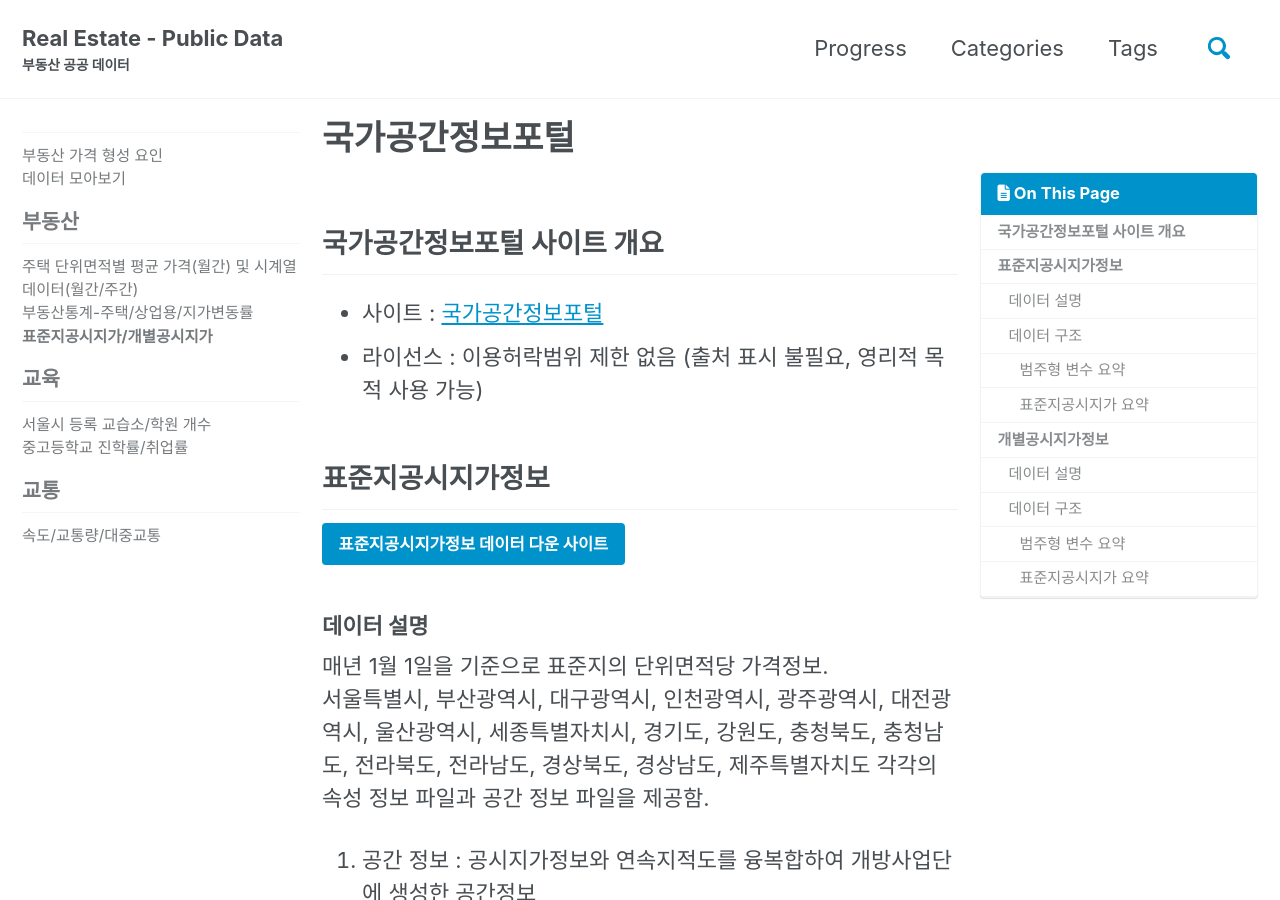
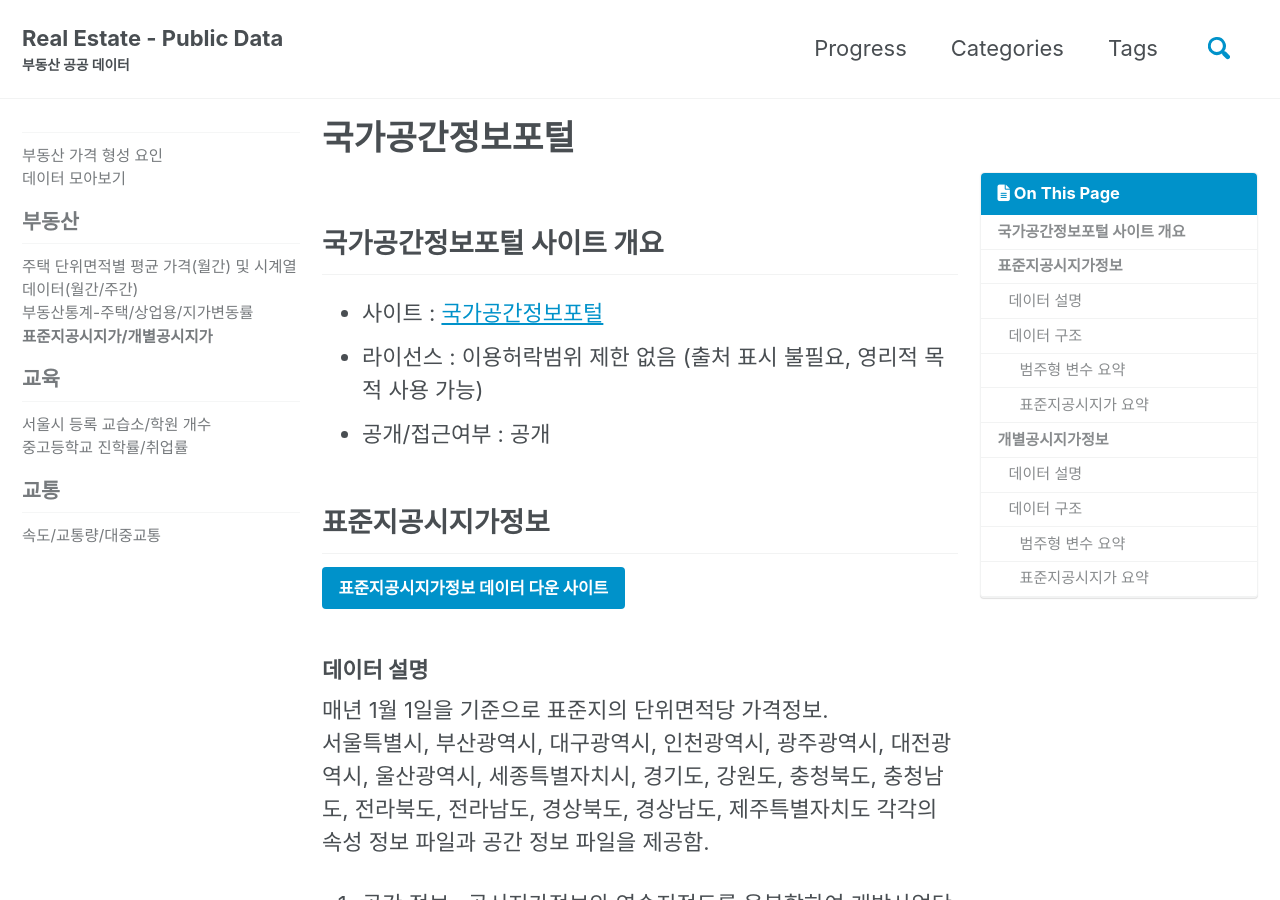
Before and after one commit to nseunghee97/real-estate-public-data, a Jekyll site: the page built from _posts/2019-08-13-국가공간정보포털-부동산.md, in a window 1280 px wide and 900 px high. Built offline with Jekyll 4.4.1, drawn with Linux system fonts in a browser that asks for light colours; cached includes are drawn as plain includes; nearby versions of some CDN libraries.

Commit message:
공개여부 추가

```diff
--- a/_posts/2019-08-13-국가공간정보포털-부동산.md
+++ b/_posts/2019-08-13-국가공간정보포털-부동산.md
@@ -17,6 +17,7 @@ permalink: /real-estate/spatial-portal/
 
 -   사이트 : [국가공간정보포털](http://www.nsdi.go.kr/lxportal/)
 -   라이선스 : 이용허락범위 제한 없음 (출처 표시 불필요, 영리적 목적 사용 가능)
+- 공개/접근여부 : 공개
 
 표준지공시지가정보
 ------------------
```
